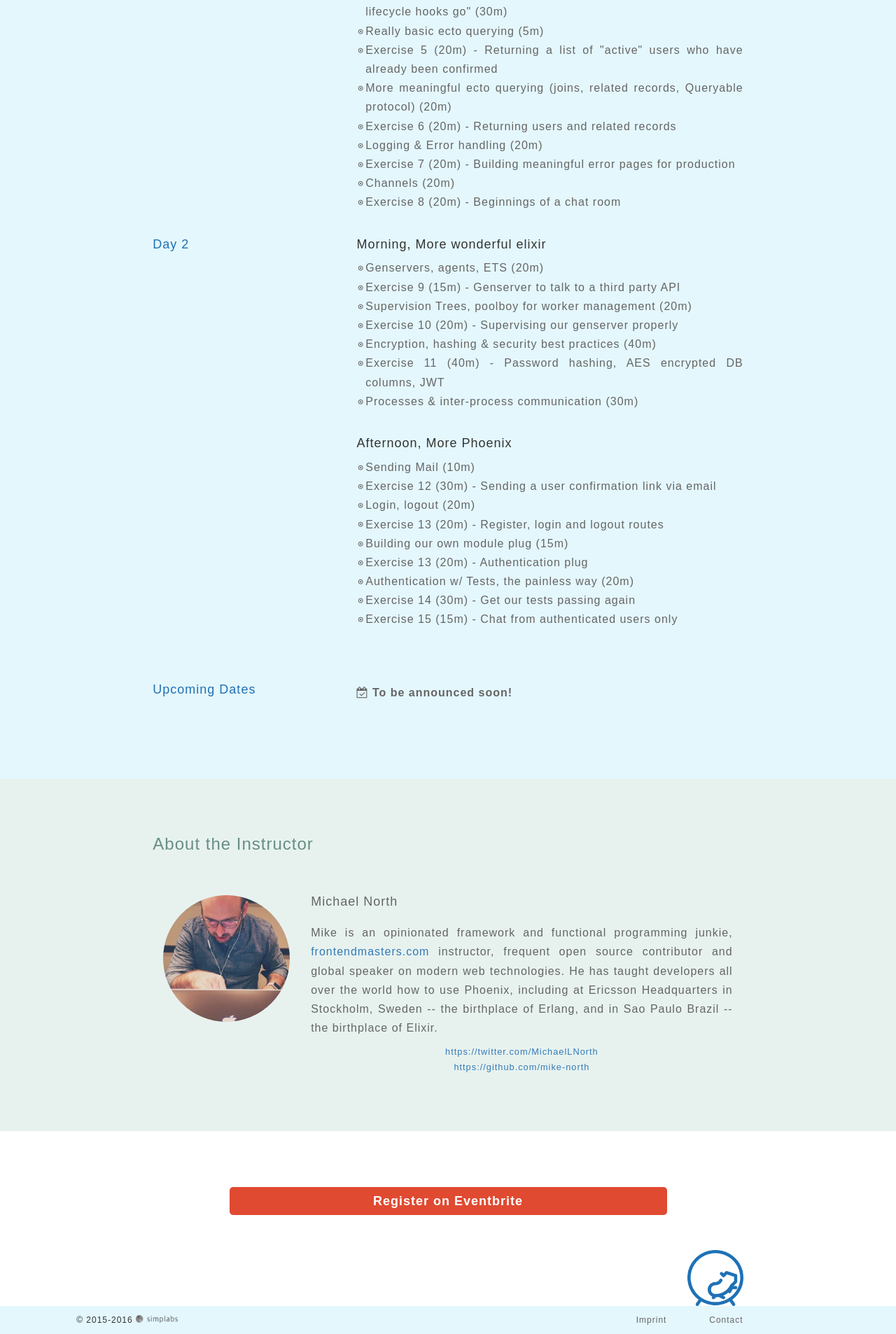
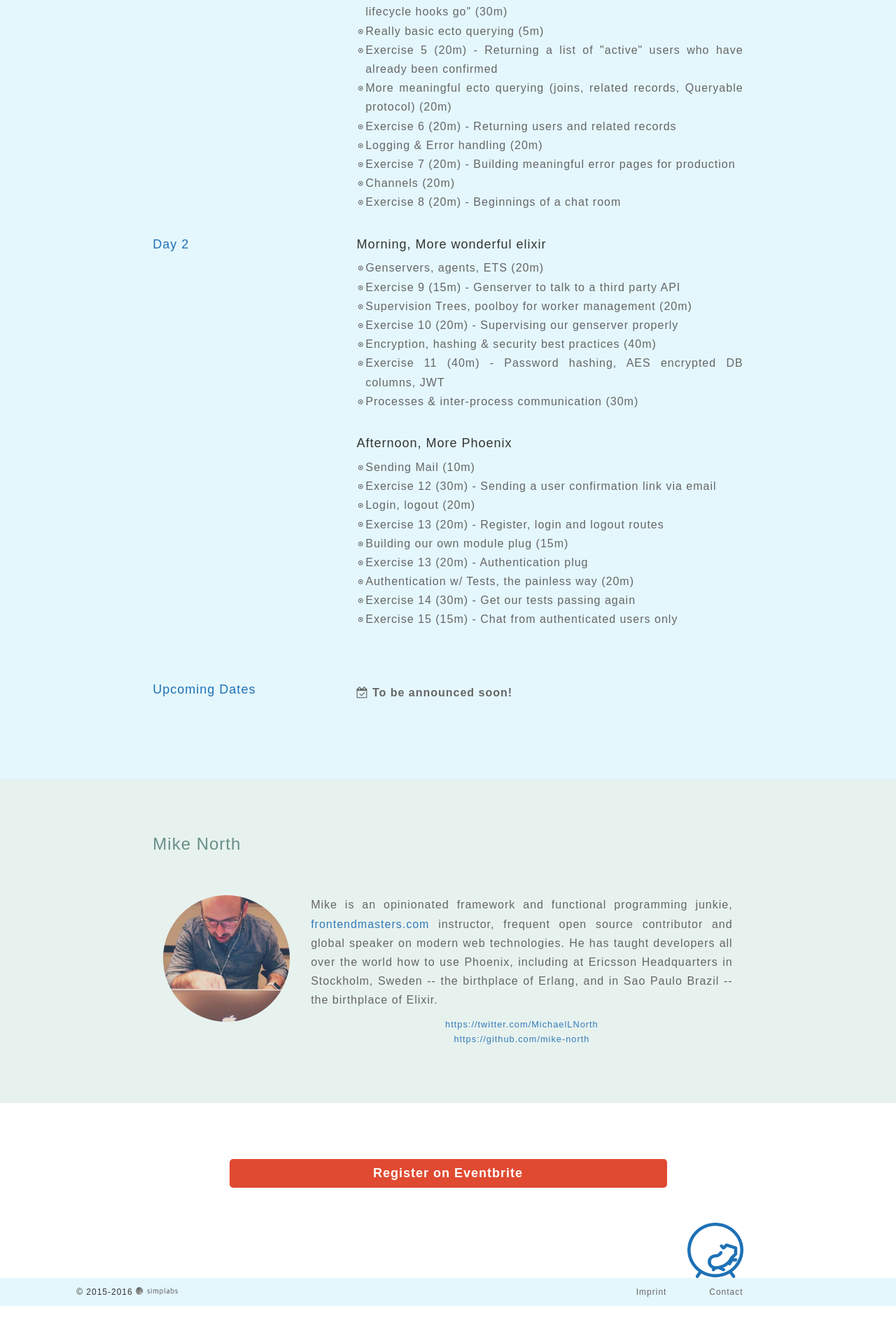
Before and after one commit to mainmatter/elixir-phoenix-workshops, a Jekyll site: the page built from index.html, in a window 1280 px wide. Shown: the part 2208-4114 px from the top of the page at 70% size. Built offline with Jekyll 4.4.1, drawn with Linux system fonts in a browser that asks for light colours; nearby versions of some CDN libraries; after the commit the page ends 4074 px from its top, so only the background shows below that.

Commit message:
Instructor section edits

```diff
--- a/css/main.scss
+++ b/css/main.scss
@@ -387,6 +387,10 @@ i:hover {
     h4 {
       margin-top: 20px;
     }
+
+    p {
+      margin-top: 20px;
+    }
   }
 }
 
--- a/index.html
+++ b/index.html
@@ -162,12 +162,11 @@ title: Elixir Phoenix Workshops
   <div class="col-xs-10 col-xs-offset-1 col-md-8 col-md-offset-2 col-sm-10 col-sm-offset-1">
     <div class="row">
       <div class="col-sm-12">
-        <h3>About the Instructor</h3>
+        <h3>Mike North</h3>
         <div class="col-sm-3 col-xs-12">
           <img src="images/mike-north.jpg" alt="Image of Marco Mike North" class="img-circle img-responsive center-block">
         </div>
         <div class="col-sm-9 col-xs-12">
-          <h4>Michael North</h4>
           <p>Mike is an opinionated framework and functional programming junkie, <a href="https://frontendmasters.com/">frontendmasters.com</a> instructor, frequent open source contributor and global speaker on modern web technologies. He has taught developers all over the world how to use Phoenix, including at Ericsson Headquarters in Stockholm, Sweden -- the birthplace of Erlang, and in Sao Paulo Brazil -- the birthplace of Elixir.</p>
           <a href="https://twitter.com/MichaelLNorth" class="text-center profile-link">https://twitter.com/MichaelLNorth</a>
           <a href="https://github.com/mike-north" class="text-center profile-link">https://github.com/mike-north</a>
```
